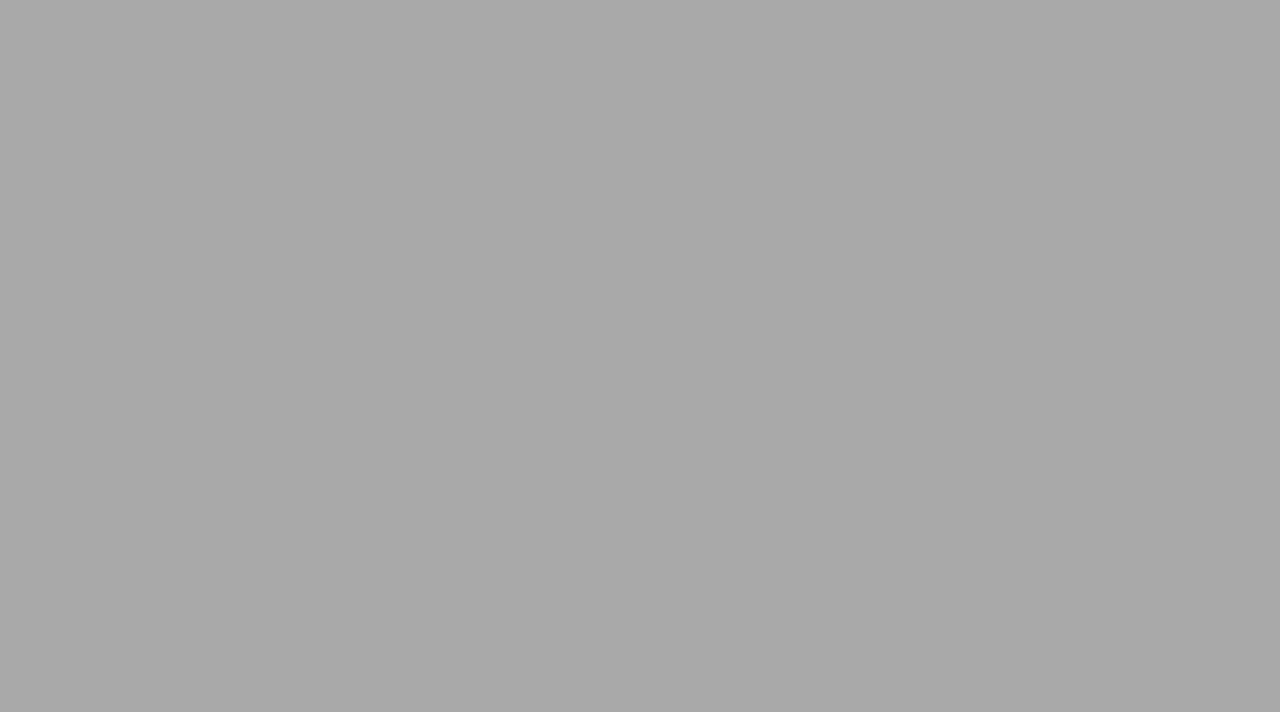
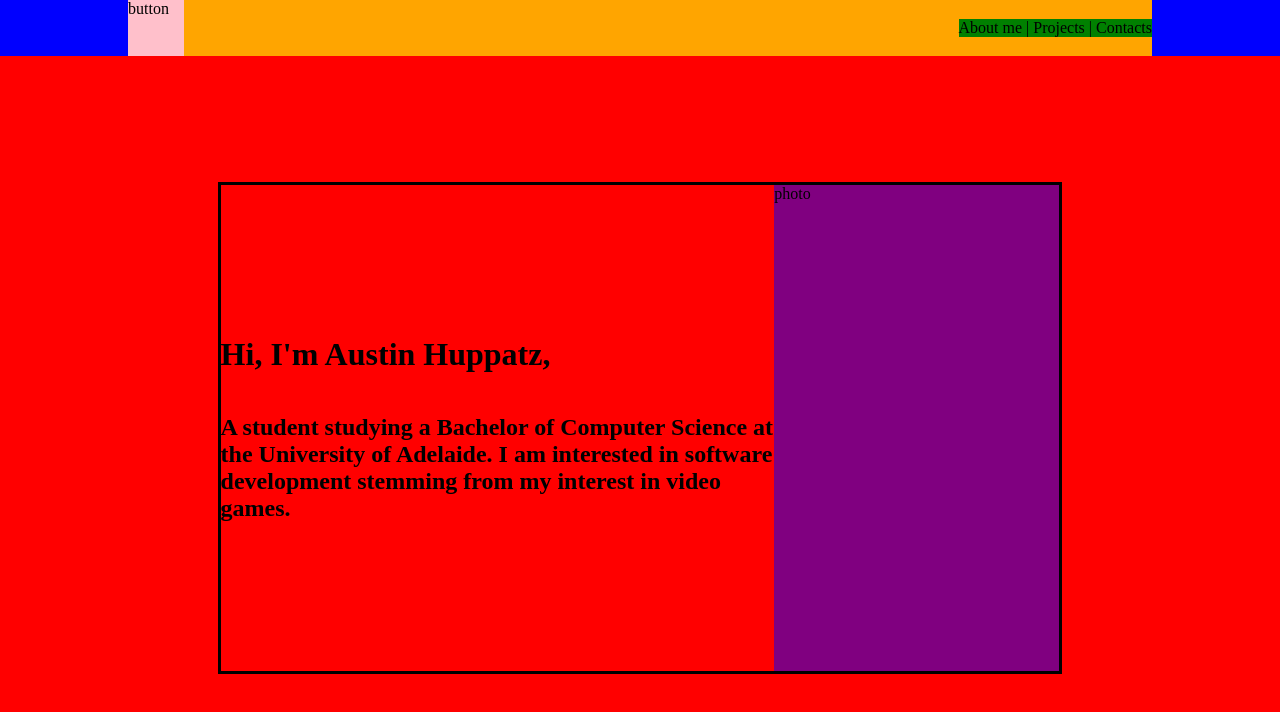
Before and after one commit to AustinH-adl/Portfolio, a plain HTML site: page index.html in a window 1280 px wide. Drawn offline with Linux system fonts and the light colour scheme.

Commit message:
Hero page layout

```diff
--- a/Styling.css
+++ b/Styling.css
@@ -1,4 +1,52 @@
-body {background-color: darkgrey;}
-h1 {font-family: Verdana; text-align: center;}
-h2 {font-family: Verdana; text-align: center;}
-p {font-family: Verdana; text-align: center;}
+* {
+    box-sizing: border-box;
+}
+
+p {
+    margin: 0px; border: 0px;
+}
+
+body {
+    background-color: darkgrey; height: 100vh; width: 100%; top: 0; bottom: 0;
+}
+
+.borders {
+    border:0px;
+    margin:0px
+}
+
+.container {
+    display: flex; justify-content: center; width: 100%; height: 100%;
+}
+
+.homeButton { /* Add an Svg and animations when hovering over the home icon*/
+    background-color: pink; height: 100%; aspect-ratio: 1/1;
+}
+
+.navbar {
+    background-color: blue; height: 7%; width: 100%; display: flex; justify-content: center; align-items: center;
+}
+
+.navMiddle {
+    background-color: orange; height: 100%; width: 80%; display: flex; align-items: center; justify-content: space-between;
+}
+
+.navStyle {
+    background-color: green;
+}
+
+.heroPage {
+    background-color: red; display:flex; justify-content: center; align-items: center; width: 100%; height: 93%;
+}
+
+.hero {
+    background-color: orange; width: 66%; height:66%; border: 3px solid black;  display:flex; justify-content: center; align-items: center;
+}
+
+.heroLeft {
+    background-color: red; width: 66%; height: 100%; display: flex; flex-direction: column; justify-content: center; text-align: left;
+}
+
+.heroRight {
+    background-color: purple; width: 34%; height: 100%; /*Make the height dynamic with the screen height with JS*/
+}
--- a/index.html
+++ b/index.html
@@ -1,13 +1,47 @@
 <!DOCTYPE html>
 <html lang="en-AU">
     <head>
-        <title>
-            Austin Huppatz
-        </title>
+        <title> Austin Huppatz </title>
+
         <link rel="icon" type="image/x-icon" href="Resources/Code-Icon.png">
-        <link rel = "stylesheet" href = "Styling.css">
+
+        <link rel="stylesheet" href="Styling.css">
+
+        <meta name="viewport" content="width=device-width, initial-scale=1.0"
+        charset="UTF-8">
     </head>
-    <body>
 
+    <body class="borders">
+        <div class="navbar borders">
+            <div class="navMiddle borders">
+                <div class="homeButton borders">
+                    <p>button</p>
+                </div>
+                <nav class="navStyle borders">
+                    <a>About me</a>
+                    <span>|</span>
+                    <a>Projects</a>
+                    <span>|</span>
+                    <a>Contacts</a>
+                </nav>
+            </div>
+        </div>
+
+        <div class="heroPage borders">
+            <div class="hero">
+                <div class="heroLeft borders">
+                    <h1> Hi, I'm Austin Huppatz, </h1>
+                    <h2>
+                        A student studying a Bachelor of Computer Science at the University of Adelaide.
+                        I am interested in software development stemming from my interest in video games.
+                    </h2> <!--Change the intro-->
+                </div>
+
+                <div class="heroRight borders">
+                    <p>photo</p>
+                </div> <!--Find a good picture for the hero page-->
+
+            </div>
+        </div>
     </body>
 </html>
```
